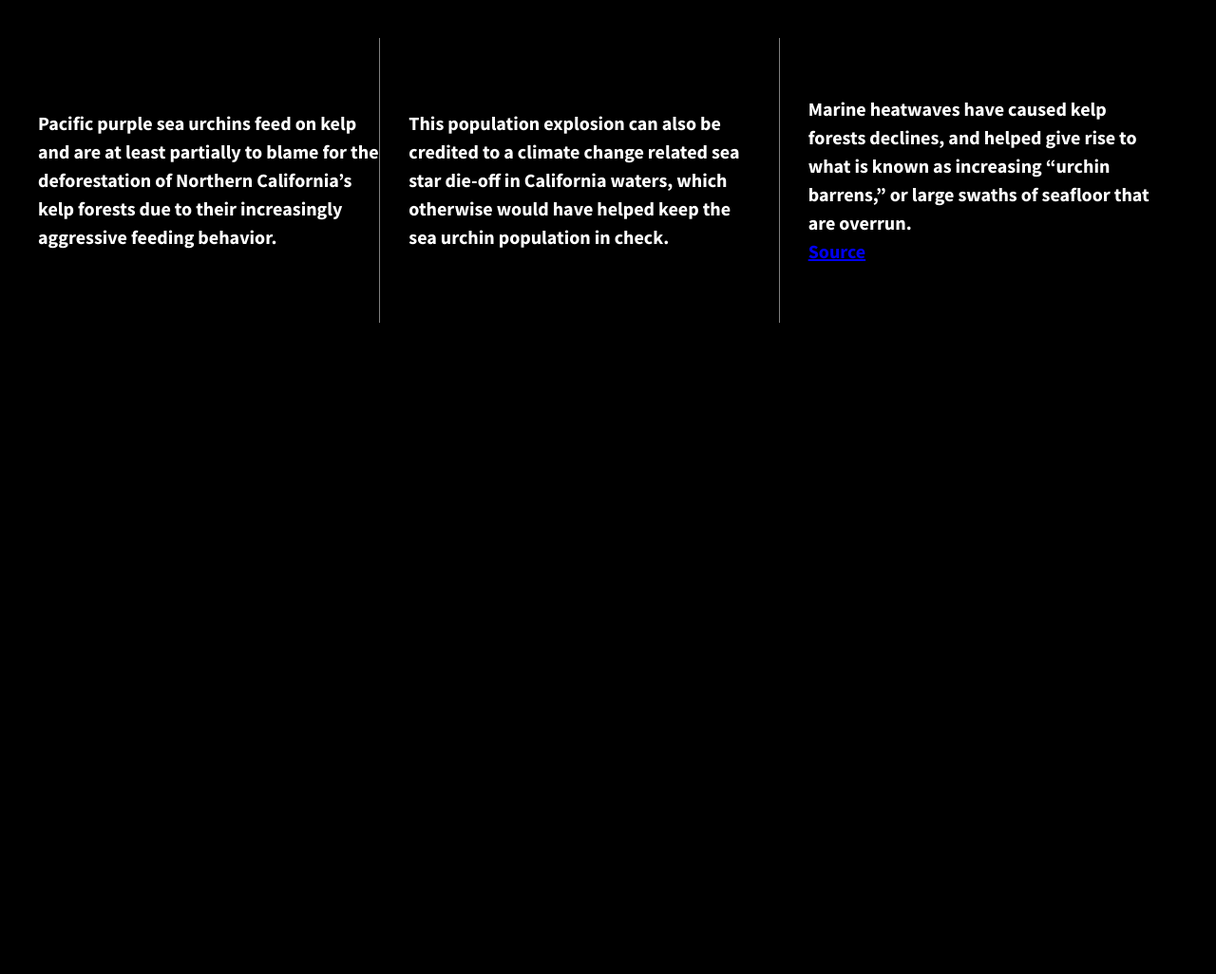
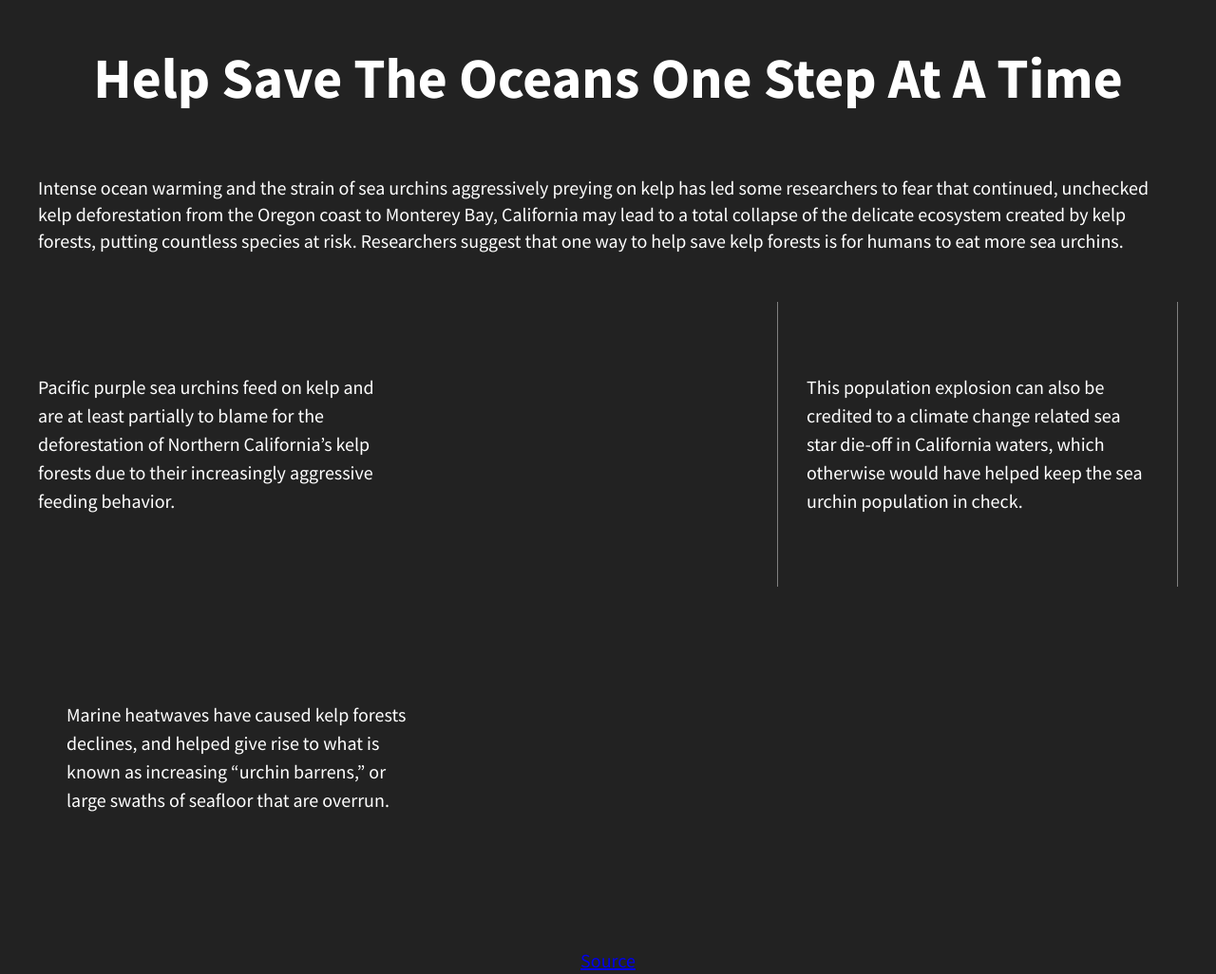
Before and after one commit to nicofloriani/flexbox-divs-row-spacebetween, a plain HTML site: page index.html in a window 1280 px wide. Shown: the whole page at 95% size. Before the commit the page ends 880 px from the top, so only its background shows below. Drawn offline with nearby package versions, Linux system fonts and the light colour scheme.

Commit message:
Added grid and content

```diff
--- a/css/main.css
+++ b/css/main.css
@@ -97,34 +97,57 @@ textarea {
 
 
 html {
-  background-color: #000000;
+  background-color: #222;
   height: 100%;
+  width: 100%;
 }
 
 body {
+  color: #fff;
+  display: flex;
   font-family: 'Source Sans Pro', sans-serif;
-  padding: 2em;
   font-size: 1.25em;
-  height: 100%;
+  justify-content: center;
+  padding: 0em 2em;
 }
 
 .wrapper {
-  /*add display:flex and set justify-content to space-between*/
   display: flex;
-  font-weight: 700;
+  flex-flow: row wrap;
   justify-content: space-between;
 }
 
+header,
+footer {
+  display: flex;
+  justify-content: flex-start;
+  width: 100%;
+}
+
+header h1 {
+  font-size: 3em;
+}
+
+main {
+  width: 100%;
+}
+
+header,
+footer,
+main {
+  align-items: center;
+  display: flex;
+  justify-content: center;
+}
+
 .div-1, .div-2, .div-3 {
-  /*give the divs a width of 30%, add display:flex, set justify-content and align-items to center*/
   align-items: center;
-  background-color: #000000;
-  color: #fff;
   display: flex;
   font-size: 1em;
   height: 300px;
   justify-content: center;
   line-height: 1.5em;
+  margin-top: 30px;
   width: 30%;
 }
 
@@ -137,6 +160,9 @@ body {
   padding: 0 30px;
 }
 
+footer {
+  margin-top: 50px;
+}
 /* ==========================================================================
    Helper classes
    ========================================================================== */
--- a/index.html
+++ b/index.html
@@ -22,6 +22,12 @@
         <![endif]-->
 
         <section class="wrapper">
+            <header>
+                <h1>Help Save The Oceans One Step At A Time</h1>
+            </header>
+            <main>
+                <p>Intense ocean warming and the strain of sea urchins aggressively preying on kelp has led some researchers to fear that continued, unchecked kelp deforestation from the Oregon coast to Monterey Bay, California may lead to a total collapse of the delicate ecosystem created by kelp forests, putting countless species at risk. Researchers suggest that one way to help save kelp forests is for humans to eat more sea urchins.</p>
+            </main>
             <div class="div-1">
                 <p>Pacific purple sea urchins feed on kelp and are at least partially to blame for the deforestation of Northern California’s kelp forests due to their increasingly aggressive feeding behavior.</p>
             </div>
@@ -29,8 +35,11 @@
                 <p>This population explosion can also be credited to a climate change related sea star die-off in California waters, which otherwise would have helped keep the sea urchin population in check.</p>
             </div>
             <div class="div-3">
-                <p>Marine heatwaves have caused kelp forests declines, and helped give rise to what is known as increasing “urchin barrens,” or large swaths of seafloor that are overrun.<br><a href="https://oceana.org/marine-life/corals-and-other-invertebrates/pacific-purple-sea-urchin" target="_blank">Source</a></p>
+                <p>Marine heatwaves have caused kelp forests declines, and helped give rise to what is known as increasing “urchin barrens,” or large swaths of seafloor that are overrun.</p>
             </div>
+            <footer>
+                <a href="https://oceana.org/marine-life/corals-and-other-invertebrates/pacific-purple-sea-urchin" target="_blank">Source</a>
+            </footer>
         </section>
 
         <script src="https://ajax.googleapis.com/ajax/libs/jquery/1.11.3/jquery.min.js"></script>
```
